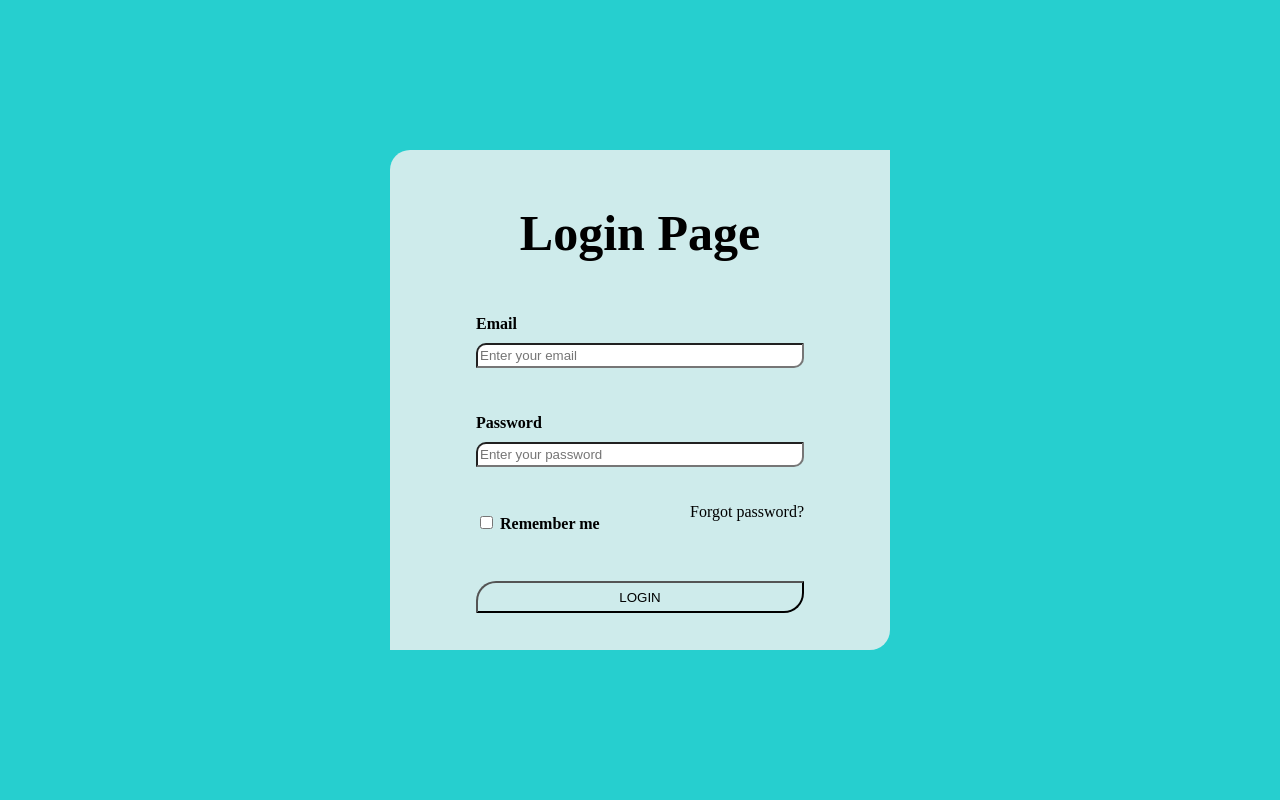
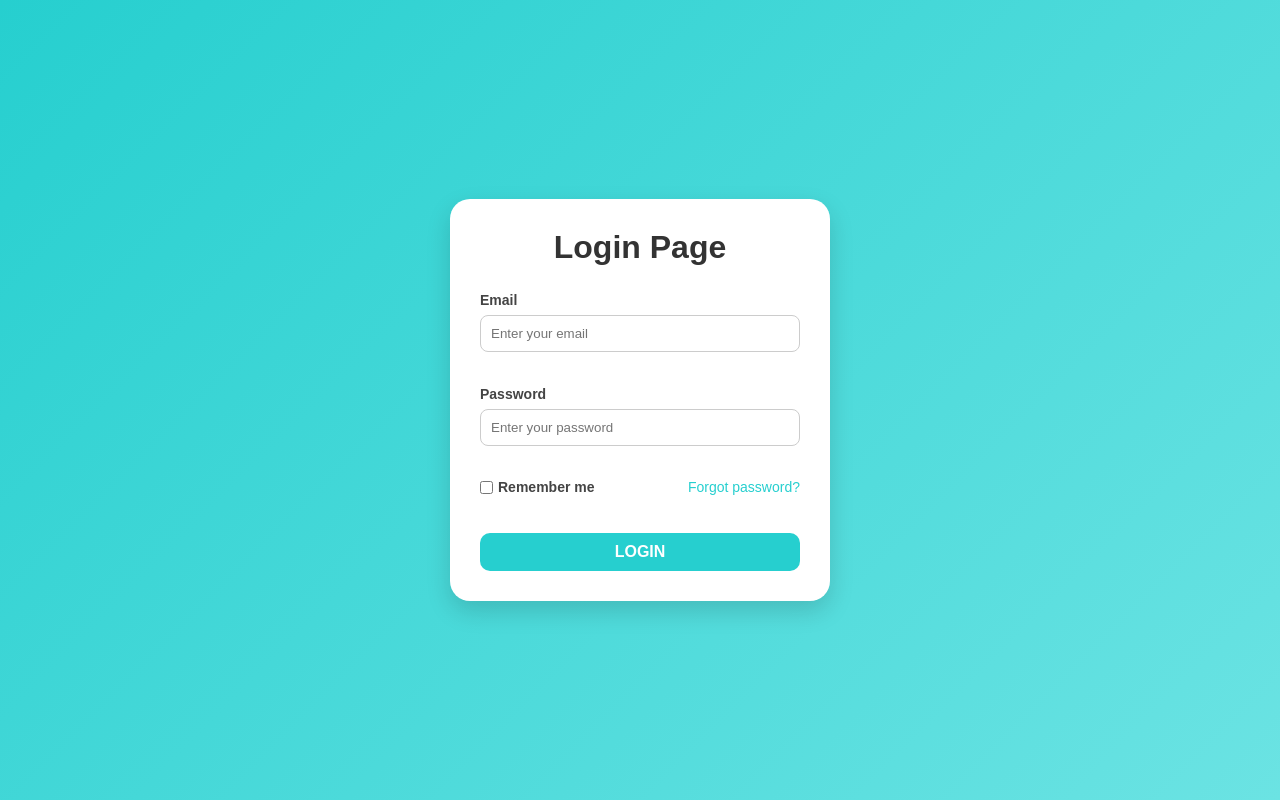
Before and after one commit to Ritik9898/login_form, a plain HTML site: page index.html in a window 1280 px wide. Drawn offline with Linux system fonts and the light colour scheme.

Commit message:
Update style.css
make css part more attractive and do improvement in flex and padding

```diff
--- a/style.css
+++ b/style.css
@@ -1,76 +1,112 @@
+/* Reset */
+* {
+  margin: 0;
+  padding: 0;
+  box-sizing: border-box;
+  font-family: Arial, sans-serif;
+}
+
+/* Body */
 body {
-  padding: 0;
-  margin: 0;
   height: 100vh;
   display: flex;
   justify-content: center;
   align-items: center;
-  background-color: #26cfcf;
+  background: linear-gradient(135deg, #26cfcf, #6be3e3);
 }
 
+/* Card */
 .body_section {
-  background-color: #ceebeb;
-  height: 500px;
-  width: 500px;
-  border-radius: 20px 0px 20px 0px;
+  background-color: #ffffff;
+  width: 380px;
+  padding: 30px;
+  border-radius: 20px;
+  box-shadow: 0 10px 25px rgba(0, 0, 0, 0.15);
+  display: flex;
   flex-direction: column;
 }
+
+/* Heading */
 h1 {
-  padding: 20px;
-  font-size: 50px;
-  font-weight: bolder;
-  display: flex;
-  justify-content: center;
-}
-.input_form {
-  display: flex;
-  justify-content: center;
-  align-items: center;
+  text-align: center;
+  margin-bottom: 25px;
+  font-size: 32px;
+  color: #333;
 }
 
+/* Form */
 form {
-  display: grid;
   width: 100%;
-  justify-content: space-around;
-}
-label {
-  font-size: medium;
-  font-weight: bold;
 }
 
-.email_lab {
-  padding-bottom: 10px;
-}
-.imp_input {
-  width: 20rem;
-  height: 1.2rem;
-  border-radius: 10px 0px 10px 0px;
-  margin-top: 10px;
-  background-color: white;
-  color: black;
+/* Labels */
+label {
+  font-size: 14px;
+  font-weight: 600;
+  color: #444;
 }
 
-.checkbox_lab {
-  padding-top: 10px;
-}
-.forg_link {
-  color: black;
-  text-decoration: none;
+/* Inputs */
+.imp_input {
+  width: 100%;
+  padding: 10px;
+  margin-top: 6px;
+  margin-bottom: 15px;
+  border-radius: 8px;
+  border: 1px solid #ccc;
+  outline: none;
+  transition: 0.3s;
 }
 
+/* Input focus effect */
+.imp_input:focus {
+  border-color: #26cfcf;
+  box-shadow: 0 0 5px rgba(38, 207, 207, 0.5);
+}
+
+/* Checkbox + link row */
 .chec_link {
   display: flex;
   justify-content: space-between;
+  align-items: center;
+  font-size: 14px;
+  margin-bottom: 20px;
 }
 
+/* Checkbox label */
+.checkbox_lab {
+  display: flex;
+  align-items: center;
+  gap: 5px;
+}
+
+/* Forgot link */
+.forg_link {
+  text-decoration: none;
+  color: #26cfcf;
+  transition: 0.3s;
+}
+
+.forg_link:hover {
+  text-decoration: underline;
+}
+
+/* Button */
 button {
-  height: 2rem;
-  margin-top: 30px;
-  background-color: #ceebeb;
-  border-radius: 20px 0px 20px 0px;
+  width: 100%;
+  padding: 10px;
+  background: #26cfcf;
+  border: none;
+  border-radius: 10px;
+  color: white;
+  font-size: 16px;
+  font-weight: bold;
+  cursor: pointer;
+  transition: 0.3s;
 }
+
+/* Button hover */
 button:hover {
-  background-color: #26cfcf;
-  cursor: pointer;
-  font-weight: bold;
+  background: #1aa7a7;
+  transform: scale(1.03);
 }
```
